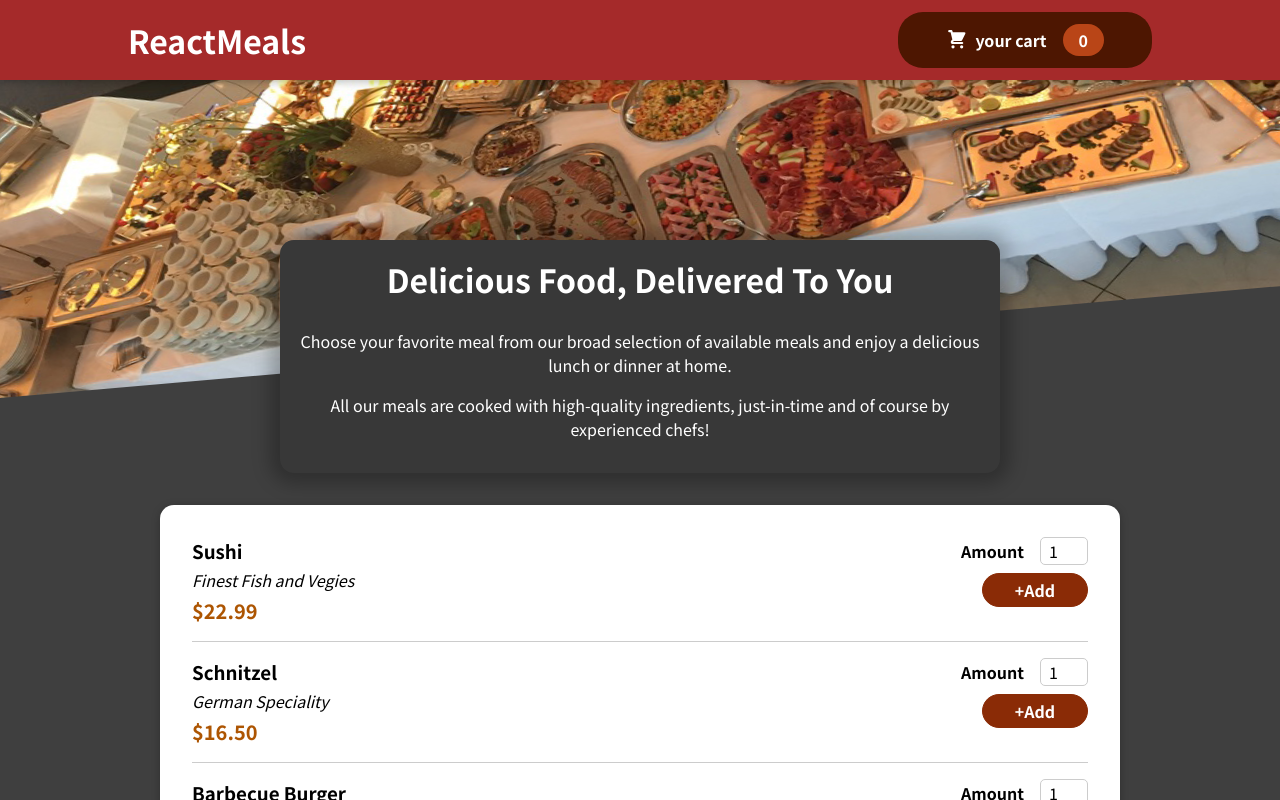
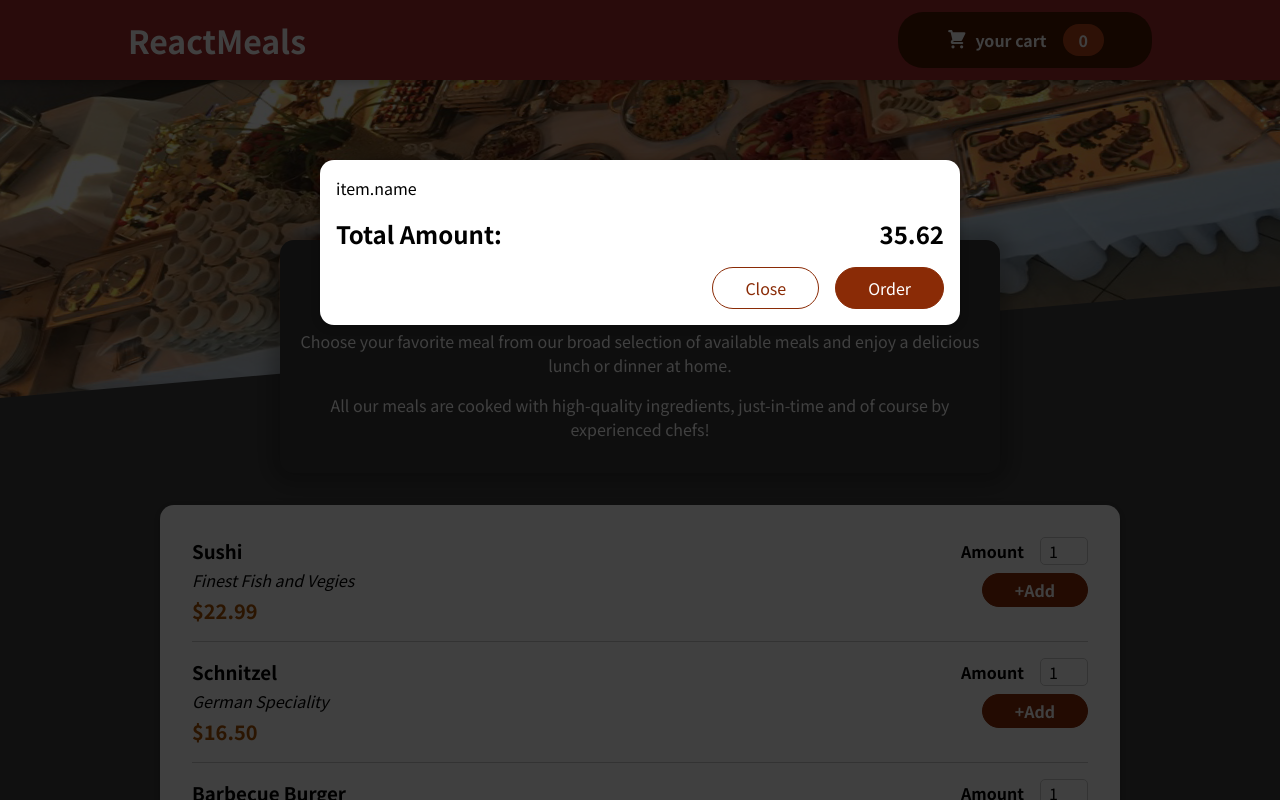
Before and after one commit to ramyasunarkani/Restaurant-Website, a React (Create React App) app: page / in a window 1280 px wide. Shown: the top 800 px of the page. Built offline with nearby package versions, Linux system fonts and the light colour scheme.

Commit message:
Making a hard Coded Cart without any Functionality

```diff
--- a/public/index.html
+++ b/public/index.html
@@ -29,6 +29,7 @@
   <body>
     <noscript>You need to enable JavaScript to run this app.</noscript>
     <div id="root"></div>
+    <div id="overlays"></div>
     <!--
       This HTML file is a template.
       If you open it directly in the browser, you will see an empty page.
--- a/src/App.js
+++ b/src/App.js
@@ -1,11 +1,13 @@
 import React,{Fragment} from 'react';
 import Header from './components/Layout/Header';
 import Meals from './components/Meals/Meals';
+import Cart from './components/Cart/Cart';
 
 function App() {
   return (
 
     <>
+      <Cart/>
       <Header/>
       <main>
         <Meals/>
--- /dev/null
+++ b/src/components/Cart/Cart.js
@@ -0,0 +1,24 @@
+import React from 'react';
+import style from './Cart.module.css';
+import Modal from '../UI/Modal';
+function Cart() {
+    const cartItems=<ul className={style['cart-items']}>{[{id:"c1",name:'Sushi', amount:2 ,price:12.99}]
+    .map(item=><li>item.name</li>)}</ul>
+  return (
+    <Modal>
+        <div>
+        {cartItems}
+        </div>
+        <div className={style.total}>
+            <span>Total Amount:</span>
+            <span>35.62</span>
+        </div>
+        <div className={style.actions}>
+            <button className={style['button--alt']}>Close</button>
+            <button className={style.button}>Order</button>
+        </div>
+    </Modal>
+  )
+}
+
+export default Cart
--- /dev/null
+++ b/src/components/Cart/Cart.module.css
@@ -0,0 +1,46 @@
+.cart-items {
+    list-style: none;
+    margin: 0;
+    padding: 0;
+    max-height: 20rem;
+    overflow: auto;
+  }
+
+  .total {
+    display: flex;
+    justify-content: space-between;
+    align-items: center;
+    font-weight: bold;
+    font-size: 1.5rem;
+    margin: 1rem 0;
+  }
+
+  .actions {
+    text-align: right;
+  }
+
+  .actions button {
+    font: inherit;
+    cursor: pointer;
+    background-color: transparent;
+    border: 1px solid #8a2b06;
+    padding: 0.5rem 2rem;
+    border-radius: 25px;
+    margin-left: 1rem;
+  }
+
+  .actions button:hover,
+  .actions button:active {
+    background-color: #5a1a01;
+    border-color: #5a1a01;
+    color: white;
+  }
+
+  .actions .button--alt {
+    color: #8a2b06;
+  }
+
+  .actions .button {
+    background-color: #8a2b06;
+    color: white;
+  }
--- a/src/components/Layout/HeaderButton.js
+++ b/src/components/Layout/HeaderButton.js
@@ -1,5 +1,5 @@
 import style from "./HeaderButton.module.css"
-import CartIcon from "./CartIcon";
+import CartIcon from "../Cart/CartIcon";
 const HeaderButton=()=>{
     return <button className={style.button}>
         <span className={style.icon}><CartIcon/> </span>
--- /dev/null
+++ b/src/components/UI/Modal.js
@@ -0,0 +1,24 @@
+import React from 'react';
+import style from './Modal.module.css';
+import ReactDOM from 'react-dom';
+
+const Backdrop=props=>{
+    return <div className={style.backdrop}/>
+};
+const ModalOverlay=props=>{
+    return <div className={style.modal}>
+        <div className={style.content}>{props.children}</div>
+    </div>
+};
+const portalElement=document.getElementById('overlays');
+function Modal(props) {
+  return (
+    <>
+    {ReactDOM.createPortal(<Backdrop/>,portalElement)}
+    {ReactDOM.createPortal(<ModalOverlay>{props.children}</ModalOverlay>,portalElement)}
+
+    </>
+  )
+}
+
+export default Modal
--- /dev/null
+++ b/src/components/UI/Modal.module.css
@@ -0,0 +1,40 @@
+.backdrop {
+    position: fixed;
+    top: 0;
+    left: 0;
+    width: 100%;
+    height: 100vh;
+    z-index: 20;
+    background-color: rgba(0, 0, 0, 0.75);
+  }
+
+  .modal {
+    position: fixed;
+    top: 20vh;
+    left: 5%;
+    width: 90%;
+    background-color: white;
+    padding: 1rem;
+    border-radius: 14px;
+    box-shadow: 0 2px 8px rgba(0, 0, 0, 0.25);
+    z-index: 30;
+    animation: slide-down 300ms ease-out forwards;
+  }
+
+  @media (min-width: 768px) {
+    .modal {
+      width: 40rem;
+      left: calc(50% - 20rem);
+    }
+  }
+
+  @keyframes slide-down {
+    from {
+      opacity: 0;
+      transform: translateY(-3rem);
+    }
+    to {
+      opacity: 1;
+      transform: translateY(0);
+    }
+  }
```
Also changed, not shown: src/components/Cart/CartIcon.js (renamed from src/components/Layout/CartIcon.js).
